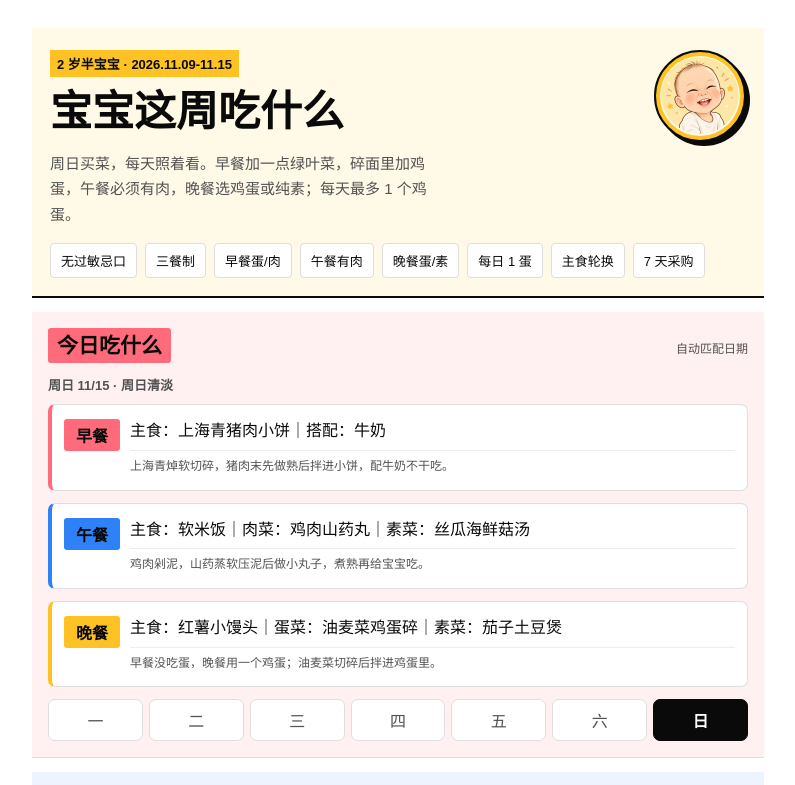
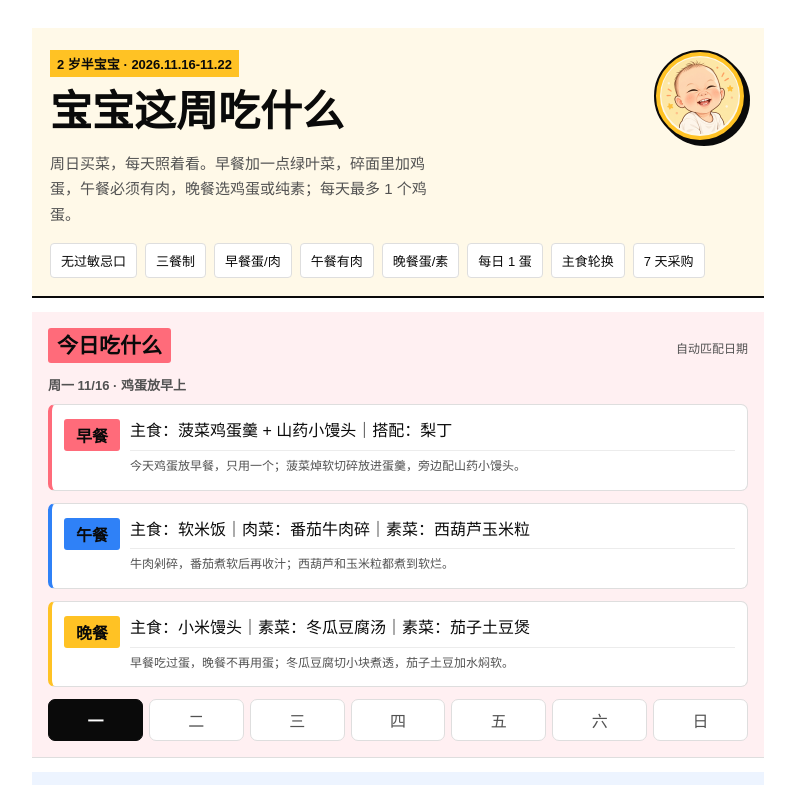
Before and after one commit to ynandyn3/-.skill, a plain HTML site: page docs/baby-menu/index.html in a window 1280 px wide. Shown: the top 785 px of the page, without its empty margins (242-1037 px from the left). Drawn offline with Linux system fonts and the light colour scheme.

Commit message:
Update baby menu

```diff
--- a/docs/baby-menu/index.html
+++ b/docs/baby-menu/index.html
@@ -555,7 +555,7 @@
     <section class="hero">
       <div class="hero-inner">
         <div class="hero-copy">
-          <p class="kicker">2 岁半宝宝 · 2026.11.09-11.15</p>
+          <p class="kicker">2 岁半宝宝 · 2026.11.16-11.22</p>
           <h1>宝宝这周吃什么</h1>
           <p class="sub">周日买菜，每天照着看。早餐加一点绿叶菜，碎面里加鸡蛋，午餐必须有肉，晚餐选鸡蛋或纯素；每天最多 1 个鸡蛋。</p>
         </div>
@@ -637,12 +637,12 @@
   <div class="toast" id="toast">已复制</div>
 
   <script>
-    const weekStart = new Date("2026-11-09T00:00:00+08:00");
+    const weekStart = new Date("2026-11-16T00:00:00+08:00");
 
     const days = [
           {
                 "name": "周一",
-                "date": "11/9",
+                "date": "11/16",
                 "focus": "鸡蛋放早上",
                 "meals": {
                       "breakfast": "主食：菠菜鸡蛋羹 + 山药小馒头｜搭配：梨丁",
@@ -657,7 +657,7 @@
           },
           {
                 "name": "周二",
-                "date": "11/10",
+                "date": "11/17",
                 "focus": "馄饨配地瓜",
                 "meals": {
                       "breakfast": "主食：小白菜虾仁小馄饨｜搭配：蒸地瓜",
@@ -672,7 +672,7 @@
           },
           {
                 "name": "周三",
-                "date": "11/11",
+                "date": "11/18",
                 "focus": "鸡蛋面配水果",
                 "meals": {
                       "breakfast": "主食：油麦菜香菇鸡蛋碎面｜搭配：苹果片",
@@ -687,7 +687,7 @@
           },
           {
                 "name": "周四",
-                "date": "11/12",
+                "date": "11/19",
                 "focus": "包子配牛奶",
                 "meals": {
                       "breakfast": "主食：菜心牛肉小包子｜搭配：牛奶",
@@ -702,7 +702,7 @@
           },
           {
                 "name": "周五",
-                "date": "11/13",
+                "date": "11/20",
                 "focus": "鸡蛋饼配粥",
                 "meals": {
                       "breakfast": "主食：生菜鸡蛋饼｜搭配：小米粥",
@@ -717,7 +717,7 @@
           },
           {
                 "name": "周六",
-                "date": "11/14",
+                "date": "11/21",
                 "focus": "馄饨配紫薯",
                 "meals": {
                       "breakfast": "主食：西兰花虾仁小馄饨｜搭配：蒸紫薯",
@@ -732,7 +732,7 @@
           },
           {
                 "name": "周日",
-                "date": "11/15",
+                "date": "11/22",
                 "focus": "周日清淡",
                 "meals": {
                       "breakfast": "主食：上海青猪肉小饼｜搭配：牛奶",
```
